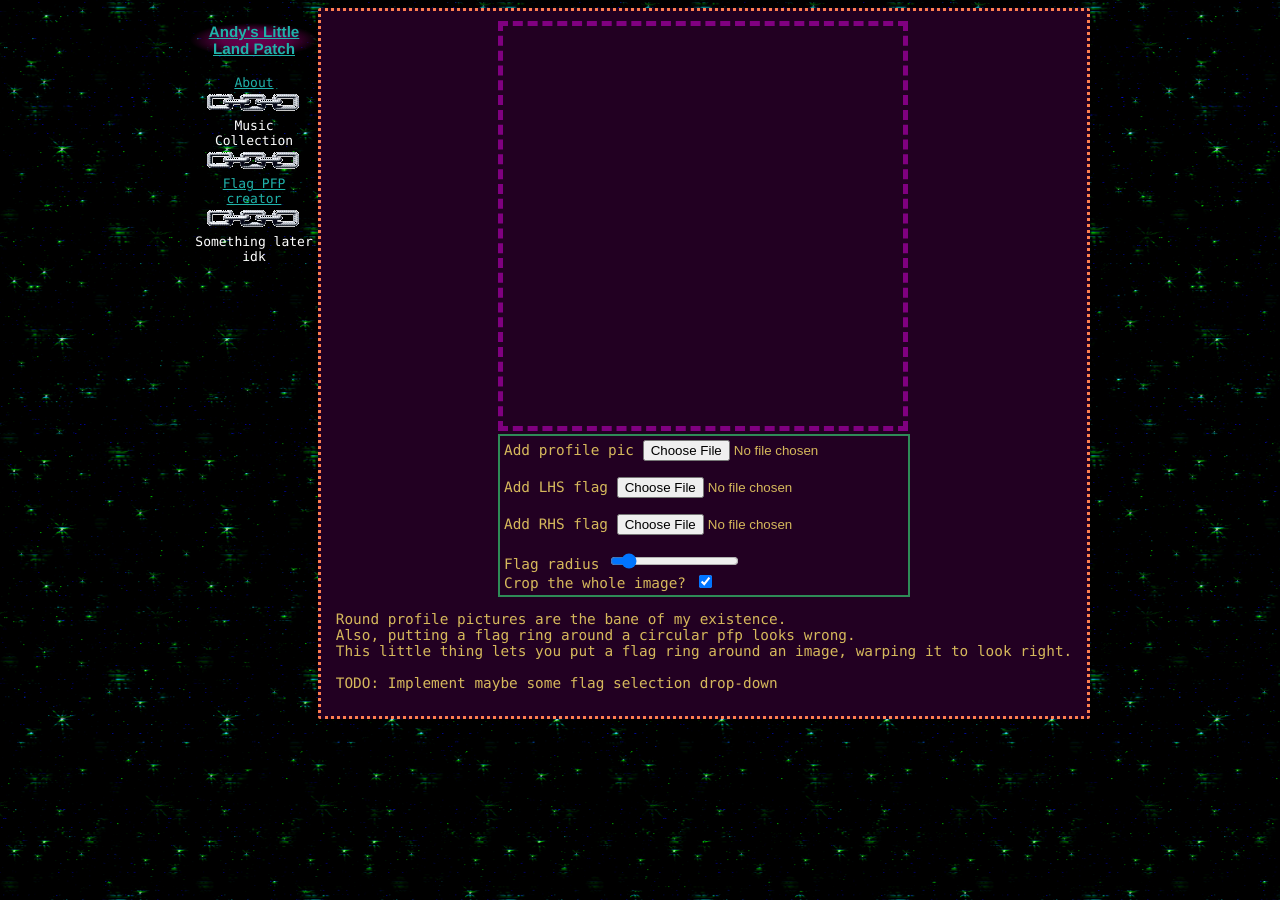
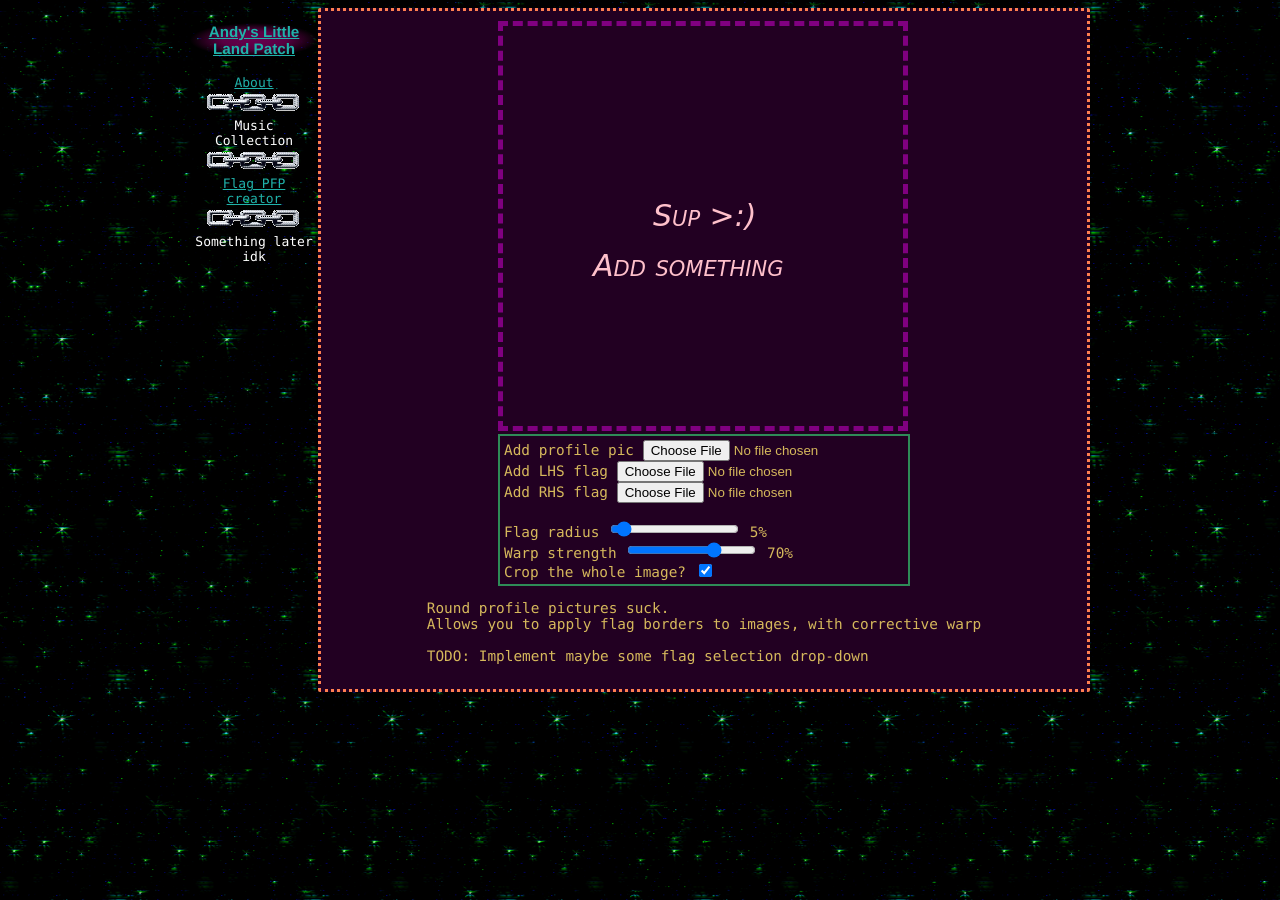
Before and after one commit to 64andy/neocities-website, a Jekyll site: the page built from pages/flag-pfp.html, in a window 1280 px wide. Built offline with Jekyll 4.4.1, drawn with Linux system fonts in a browser that asks for light colours; some of the changed lines change nothing that is shown.

Commit message:
Rewrote /flag-pfp/ and broke it into new modules

```diff
--- a/js/flag.js
+++ b/js/flag.js
@@ -1,237 +1,99 @@
+import { ImgDataHelper, ImageManipulations } from "./img-helpers.mjs";
+
 var ready = false;
 
 const mainCanvas = document.getElementById("result");
-/** @type {CanvasRenderingContext2D} */
-const mainCtx = mainCanvas.getContext("2d");
 
-
-const width = mainCanvas.getAttribute("width");
-const height = mainCanvas.getAttribute("height");
-var radius = 0;
-var isCropped = true;
+const imageSettings = {
+    radius: 0,
+    isCropped: true,
+    warpStrength: 1.0,
+}
 
 // Images
-/** @type {HTMLCanvasElement} */
-const leftFlag = document.createElement('canvas');
-leftFlag.width = width;
-leftFlag.height = height;
-/** @type {HTMLCanvasElement} */
-const rightFlag = document.createElement('canvas');
-rightFlag.width = width;
-rightFlag.height = height;
-
-/** @type {CanvasRenderingContext2D} */
-const leftFlagCtx = leftFlag.getContext('2d');
-leftFlagCtx.imageSmoothingEnabled = false;  // Prevents blur
-/** @type {CanvasRenderingContext2D} */
-const rightFlagCtx = rightFlag.getContext('2d');
-rightFlagCtx.imageSmoothingEnabled = false;  // GL_LINEAR
-
-
-/** @type {HTMLCanvasElement} */
-const pfp = document.createElement('canvas');
-pfp.width = width;
-pfp.height = height;
-
-/** @type {CanvasRenderingContext2D} */
-const pfpCtx = pfp.getContext('2d');
+const Images = {
+    /** @type {ImgDataHelper?} */
+    leftFlag: null,
+    /** @type {ImgDataHelper?} */
+    rightFlag: null,
+    /** @type {ImgDataHelper?} */
+    pfp: null,
+}
 
 // The elements i'd need to access
 var elems = {
     leftFlagUpload: document.getElementById('left-flag'),
     rightFlagUpload: document.getElementById('right-flag'),
     pfpUpload: document.getElementById('pfp'),
-    radiusChange: document.getElementById('radius'),
+    radiusSlider: document.getElementById('radius'),
+    radiusDisplay: document.getElementById('radius-display'),
+    strengthSlider: document.getElementById('strength'),
+    strengthDisplay: document.getElementById('strength-display'),
     cropCheckbox: document.getElementById('cropped'),
-    radiusDisplay: document.getElementById('radius-display'),
 }
 
 // Method namespace: Contains events bound to the form
 var formEvents = {
     // Methods
     /**
-     * Reads the uploaded file (hopefully an image)
-     * and applies it to the profile pic canvas
+     * Turns the file into an image, and saves it to
+     * the global `Images` object with a key of imgName.
      */
-    applyPfp() {
-        let file = elems.pfpUpload.files[0];
+    async _fileToImage(file, imgName, imageSmoothing = true, width = undefined, height = undefined) {
         if (file === undefined) {
-            console.warn("applyPfp: No pic uploaded yet")
+            console.warn(`${imgName}: No pic uploaded yet`);
             return;
         }
-        let targetCtx = pfpCtx;
-        readImage(file)
-        .then((pfpImg) => {
-            targetCtx.drawImage(pfpImg, 0, 0, width, height);
-            if (ready) renderPfp(mainCanvas);
-        })
-        .catch((err) => {
-            console.error("Error reading the profile pic:", err);
-        });
+        Images[imgName] = await ImgDataHelper.fromFile(file, imageSmoothing, width, height);
+        if (ready) renderPfp(mainCanvas);
+    },
+    async applyPfp() {
+        await formEvents._fileToImage(elems.pfpUpload.files[0], 'pfp', true, mainCanvas.width, mainCanvas.height);
+    },
+    async applyLeftFlag() {
+        await formEvents._fileToImage(elems.leftFlagUpload.files[0], 'leftFlag', false, mainCanvas.width, mainCanvas.width);
+    },
+    async applyRightFlag() {
+        await formEvents._fileToImage(elems.rightFlagUpload.files[0], 'rightFlag', false, mainCanvas.width, mainCanvas.height);
+
     },
 
-    applyLeftFlag() {
-        formEvents.applyFlag(leftFlagCtx, elems.leftFlagUpload.files[0]);
-    },
-    applyRightFlag() {
-        formEvents.applyFlag(rightFlagCtx, elems.rightFlagUpload.files[0]);
-    },
-    /**
-     * Reads the file, parses it as an image, then does the flag stretch,
-     * and applies it to the flag canvas
-     */
-    applyFlag(ctx, file) {
-        if (file === undefined) {
-            console.warn("applyFlag: No pic uploaded yet");
-            return;
-        }
-
-        readImage(file)
-        .then((flagImg) => {
-            return stretchFlagForCircles(flagImg);
-        })
-        .catch((err) => {
-            console.error("Error reading the flag image:", err);
-        })
-        .then((newFlagImg) => {
-            ctx.drawImage(newFlagImg, 0, 0, width, height);
-            if (ready) renderPfp(mainCanvas);
-        });
+    async updateRadiusDisplay() {
+        elems.radiusDisplay.innerText = `${elems.radiusSlider.value}%`;
     },
 
-    changeRadius() {
-        let rad = elems.radiusChange.value;
-        updateRadius(rad);
+    async updateRadius() {
+        await formEvents.updateRadiusDisplay();
+        imageSettings.radius = elems.radiusSlider.value / 100;
         if (ready) renderPfp(mainCanvas);
     },
-    updateFlagCrop() {
-        isCropped = elems.cropCheckbox.checked;
+    async updateFlagCrop() {
+        imageSettings.isCropped = elems.cropCheckbox.checked;
         if (ready) renderPfp(mainCanvas);
     },
+
+    async updateStrengthDisplay() {
+        elems.strengthDisplay.innerText = `${elems.strengthSlider.value}%`;
+    },
+
+    async updateStrength() {
+        await formEvents.updateStrengthDisplay();
+        imageSettings.warpStrength = elems.strengthSlider.value / 100;
+        if (ready) renderPfp(mainCanvas);
+    }
 }
 
-
-/**
- * Updates the radius variable & radius display
- * @param {number} rad
- */
-function updateRadius(rad) {
-    radius = rad;
-    elems.radiusDisplay.innerText = rad;
-}
-
-/** https://stackoverflow.com/a/46568146
- * Reads a file (from a form etc.), and returns it as an &lt; img >
- * @param {File} file The image file
- * @returns {Promise<HTMLImageElement>}
- */
-function readImage(file) {
-    return new Promise((resolve, reject) => {
-        var fr = new FileReader();
-        fr.onload = () => {
-            let image = new Image();
-            image.src = fr.result;
-            image.onload = () => {
-                resolve(image);
-            };
-            image.onerror = (err) => {
-                console.error(err);
-                reject("Can't parse image");
-            };
-        };
-
-        fr.onerror = (err) => {
-            console.error(err);
-            reject("Can't read image");
-        }
-
-        fr.readAsDataURL(file);
-      });
-}
 
 /**
  *
  * @param {CanvasRenderingContext2D} canvas
  */
 function clearCanvas(canvas) {
-    /** @type {CanvasRenderingContext2D} */
-    let ctx = canvas.getContext('2d');
-    ctx.restore();
-    ctx.clearRect(0, 0, canvas.width, canvas.height);
+    canvas.getContext('2d').clearRect(0, 0, canvas.width, canvas.height);
 
     // OK restore doesn't work so uhhh HACK TIME
     // Hey if anyone knows how to delete the clip then tell me
-    canvas.width--; canvas.width++;
-}
-
-/**
- * Returns an image's pixels as a byte array.
- * It's just the canvas.getImageData function but automated
- * @param {HTMLImageElement} img
- * @returns {ImageData} An object representing the JS
- */
-function getImagePixels(img, sx, sy, sw, sh) {
-    // This is a hack, javascript is a hack, i hate it here, help
-    let canvas = document.createElement('canvas');
-    let ctx = canvas.getContext('2d');
-    canvas.width = width;
-    canvas.height = height;
-    ctx.imageSmoothingEnabled = false; // GL_LINEAR
-    ctx.drawImage(img, 0, 0, width, height);
-
-    let data = ctx.getImageData(sx, sy, sw, sh);
-    return data;
-}
-
-/**
- * Stretches an image the closer it is to the edge, this makes it look nicer in a cropped circle
- * @param {HTMLImageElement} img
- * @returns {HTMLCanvasElement}
- */
-async function stretchFlagForCircles(img) {
-    let w = width;
-    let h = height;
-    const getPos = (s, t) => {
-        // Convert back to integer coords
-        let i = Math.floor(s * (w-1));
-        let j = Math.floor(t * (h-1));
-        return (i*w + j) * 4;
-    }
-    const getPixel = (src, s, t) => {
-        let pos = getPos(s, t);
-        let px = src.slice(pos, pos+4);
-        return px;
-    }
-    const writePixel = (src, px, i, j) => {
-        let pos = getPos(s, t);
-        for (let i = 0; i < px.length; i++) {
-            src[pos+i] = px[i];
-        }
-    }
-    const calcOffset = (x) => { // See `./desmos_graph.png`
-        return 0.5+(Math.asin(2*x-1))/Math.PI;
-    }
-    let oldPixels = getImagePixels(img, 0, 0, w, h).data;
-    let newPixels = new Uint8ClampedArray(oldPixels.length);
-    let s, t;   // x,y texture coords between [0, 1]
-    let sx, tx; // Offset coords
-    for (let i = 0; i < w; i++) {
-        s = i/(w-1);    // See? I remember my graphics class
-        let sx = calcOffset(s); // Semi-circle shape
-
-        for (let j = 0; j < h; j++) {
-            t = j/(h-1);
-            tx = calcOffset(t);
-            let pixel = getPixel(oldPixels, sx, tx);
-            writePixel(newPixels, pixel, s, t);
-        }
-    }
-    let canvas = document.createElement('canvas');
-    canvas.width = w; canvas.height = h;
-    let ctx = canvas.getContext('2d');
-    let imgData = new ImageData(newPixels, w, h);
-    ctx.putImageData(imgData, 0, 0);
-    return canvas;
+    // canvas.width--; canvas.width++;
 }
 
 function renderPfp(canvas) {
@@ -242,43 +104,50 @@
 
     clearCanvas(canvas);
 
-    /** @type {CanvasRenderingContext2D} */
     let ctx = canvas.getContext('2d');
     ctx.font = "italic small-caps 30px Comic Sans MS";
-    ctx.fillStyle = "white";
+    ctx.fillStyle = "pink";
     ctx.fillText("Sup\n>:)", 150, 200);
     ctx.fillText("Add something", 90, 250);
 
-    // Init: An overall circular clip, kinda represents what it looks like
-    if (isCropped) {
-        let flagCropPath = new Path2D();
-        flagCropPath.arc(width/2, height/2, height/2, 0, 2*Math.PI);
-        ctx.clip(flagCropPath);
+    let backgroundImg = null;
+    let foregroundImg = null;
+    // * Draw the underlying flag
+    if (Images.leftFlag && Images.rightFlag) {
+        // If both exist, show half the left and half the right
+        backgroundImg = ImageManipulations.splitImageOverlay(Images.leftFlag, Images.rightFlag, canvas.width, canvas.height);
+        backgroundImg = ImageManipulations.roundedWarp(backgroundImg, imageSettings.warpStrength);
+    } else if (Images.leftFlag || Images.rightFlag) {
+        // If one exists, stretch that one
+        let existingFlag = (Images.leftFlag || Images.rightFlag);
+        backgroundImg = ImageManipulations.roundedWarp(existingFlag, imageSettings.warpStrength);
     }
-    // Step 1: Draw the flag
-    ctx.drawImage(leftFlag, 0, 0, width, height);
-    ctx.drawImage(rightFlag,
-                    width/2, 0,     // sx, sy
-                    width, height,  // sw, sh
-                    width/2, 0,     // dx, dy
-                    width, height); // dw, dh
-    // Step 2a: Image clip
-    let pfpRadiusClip = new Path2D();
-    pfpRadiusClip.arc(width/2, height/2, (height/2)-radius, 0, 2*Math.PI);
-    ctx.clip(pfpRadiusClip);
-    // Step 2b: Draw the PFP
-    ctx.drawImage(pfp, radius, radius, width-radius*2, height-radius*2);
+    // * If applicible, apply a circular crop to the background
+    if (backgroundImg && imageSettings.isCropped) {
+        backgroundImg = ImageManipulations.roundedCrop(backgroundImg);
+    }
+    // * Now, crop the foreground
+    if (Images.pfp) {
+        foregroundImg = ImageManipulations.roundedCrop(Images.pfp, imageSettings.radius);
+    }
+    // * Finally, paint them on
+    if (backgroundImg) backgroundImg.drawOntoCanvas(canvas);
+    if (foregroundImg) foregroundImg.drawOntoCanvas(canvas);
 }
 
 
-function init() {
-    // Save the initial context state because clips can't be removed otherwise
-    mainCtx.save();
+async function init() {
     // Trigger the events on the forms because browsers can remember on refresh
     for (const name in formEvents) {
-        formEvents[name]?.call()
+        if (!name.startsWith('_')){
+            console.log(`Calling formEvents.${name}();`);
+            await formEvents[name]?.call();
+        }
     }
-
     ready = true;
     renderPfp(mainCanvas);
 }
+
+// Make things accessible to the HTML
+window.formEvents = formEvents;
+window.onload = init;
--- a/pages/flag-pfp.html
+++ b/pages/flag-pfp.html
@@ -15,9 +15,9 @@
     <div class="flag-input">
       <form onsubmit="return false">
         <label for="pfp">Add profile pic </label>
-        <input type="file" id="pfp" name="pfp" accept="image/*" onchange="formEvents.applyPfp()" />
+        <input type="file" id="pfp" name="pfp" accept="image/*"
+          onchange="formEvents.applyPfp()" />
 
-        <br />
         <br />
 
         <label for="flag">Add LHS flag </label>
@@ -25,33 +25,40 @@
           onchange="formEvents.applyLeftFlag()" />
 
         <br />
-        <br />
 
         <label for="flag">Add RHS flag </label>
         <input type="file" id="right-flag" name="right flag" accept="image/*"
           onchange="formEvents.applyRightFlag()" />
 
-         <br />
+        <br /><br />
+
+        <label for="radius">Flag radius </label>
+        <input type="range" min=0 max=100 value=5 id="radius" name="radius"
+          onchange="formEvents.updateRadius()"
+          oninput="formEvents.updateRadiusDisplay()" />
+        <label for="radius" id='radius-display'>...</label>
+
         <br />
 
+        <label for="strength">Warp strength </label>
+        <input type="range" min=0 max=100 value=70 id="strength" name="strength"
+          onchange="formEvents.updateStrength()"
+          oninput="formEvents.updateStrengthDisplay()"/>
+        <label for="strength" id="strength-display">...</label>
 
-        <label for="radius">Flag radius </label>
-        <input type="range" min="0" max="100" value="10" id="radius" name="radius"
-          oninput="formEvents.changeRadius()" />
-        <label for="radius" id='radius-display'></label>
         <br />
+
         <label for="cropped">Crop the whole image? </label>
-        <input type="checkbox" name="cropped" id="cropped" checked onchange="formEvents.updateFlagCrop()" />
+        <input type="checkbox" name="cropped" id="cropped" checked
+          onchange="formEvents.updateFlagCrop()" />
       </form>
     </div>
   </div>
 
   <!-- My excuse -->
   <p>
-    Round profile pictures are the bane of my existence.<br />
-    Also, putting a flag ring around a circular pfp looks wrong.<br />
-    This little thing lets you put a flag ring around an image, warping it to look
-    right.
+    Round profile pictures suck.<br />
+    Allows you to apply flag borders to images, with corrective warp
     <br /><br />
     TODO: Implement maybe some flag selection drop-down
   </p>
@@ -60,4 +67,4 @@
 </div>
 
 <link href="/css/flag.css" rel="stylesheet" type="text/css" media="all">
-<script src="/js/flag.js"></script>
+<script src="/js/flag.js" type="module"></script>
```
Also changed, not shown: js/img-helpers.mjs (added, +301 -0 lines).
